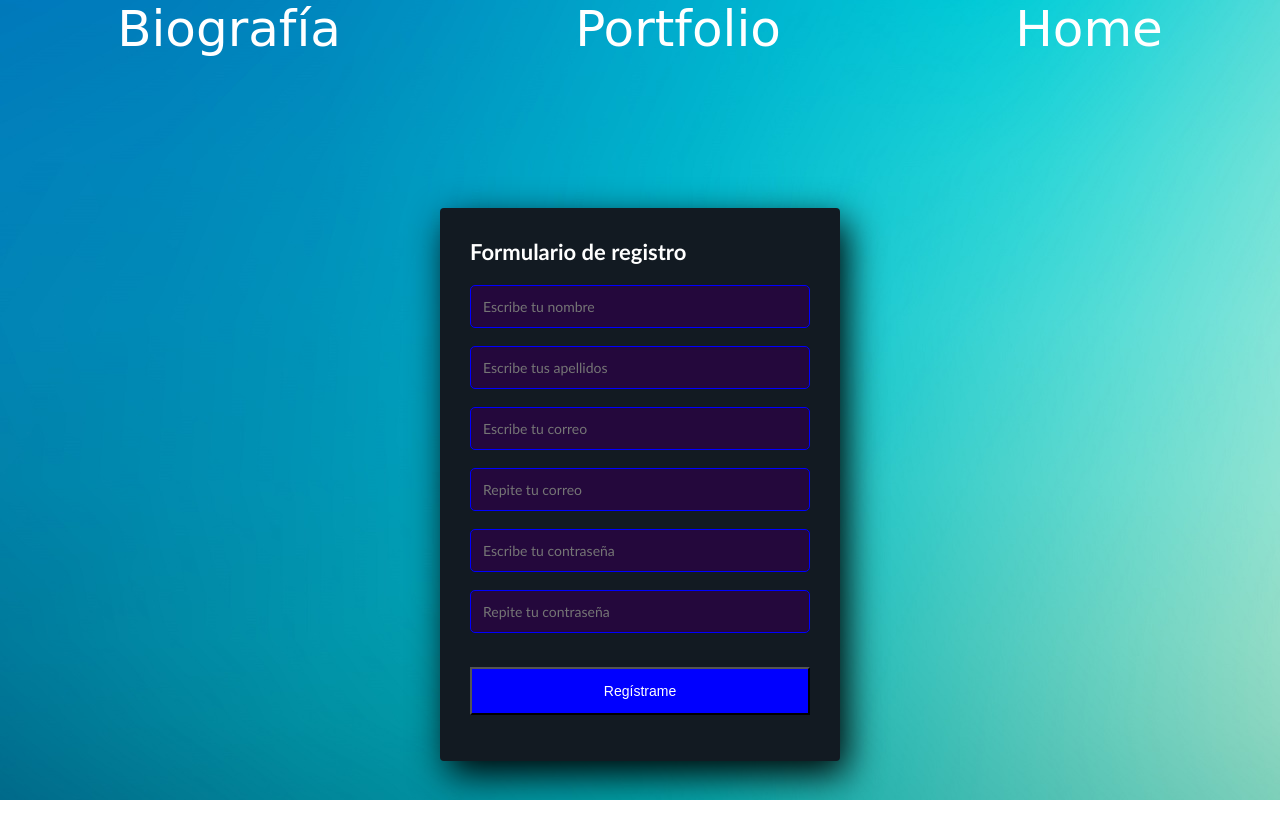
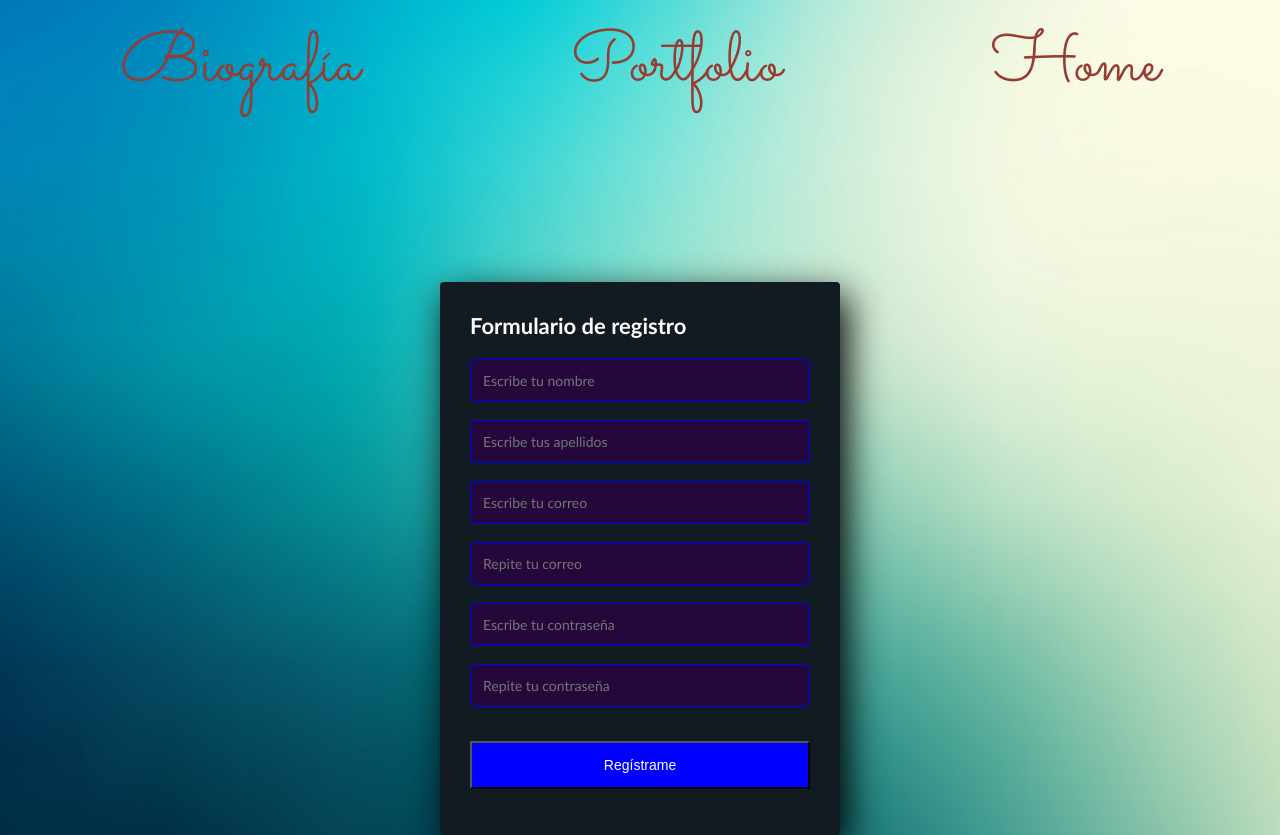
Before and after one commit to diegopalones/pagina-web-personal-con-html-y-css, a plain HTML site: page contact.html in a window 1280 px wide. Before the commit the page ends 800 px from the top, so only its background shows below. Drawn offline with Linux system fonts and the light colour scheme.

Commit message:
finished, I´m going to sleep

```diff
--- a/bio.css
+++ b/bio.css
@@ -112,3 +112,8 @@ transform: rotate(360deg);
 	cursor: pointer;
 
 }
+
+.link-footer:hover {
+
+	color: blue;
+}
--- a/contact.css
+++ b/contact.css
@@ -1,3 +1,5 @@
+@import url('https://fonts.googleapis.com/css2?family=Sacramento&display=swap');
+
 * {
     margin:  0%;
     padding: 0%;
@@ -9,6 +11,8 @@
 body {
 
     background-image: url(/images/fondo_form.jpg);
+    background-size: cover;
+    margin: auto;
 
 }
 
@@ -17,22 +21,23 @@ body {
 
     display: flex;
     justify-content: space-around;
+    padding: 15px;
 
 
     }
 
 .link-heather {
     all:unset;
-    color: white;
-    font-family: 'Caveat', cursive;
-    font-size: 50px;
+    color: rgb(151, 60, 50);
+    font-family: 'Sacramento', cursive;
+    font-size: 70px;
     cursor: pointer;
 
         }
 
 .link-heather:hover {
 
-    color: chocolate;
+    color: rgb(24, 27, 228);
 
 
     }
@@ -73,6 +78,7 @@ body {
   border-color: blue;
   font-family: 'Gill Sans', 'Gill Sans MT', Calibri, 'Trebuchet MS', sans-serif;
   font-size: 14px;
+  color: white;
 }
 
 .submit {
--- a/styles.css
+++ b/styles.css
@@ -1,4 +1,5 @@
 @import url('https://fonts.googleapis.com/css2?family=Caveat&family=Roboto:wght@300&display=swap');
+
 
 * {
     margin: 0px;
@@ -85,3 +86,5 @@ body {
     color:blue;
 
 }
+
+{@media (max-width:320px)}
```
